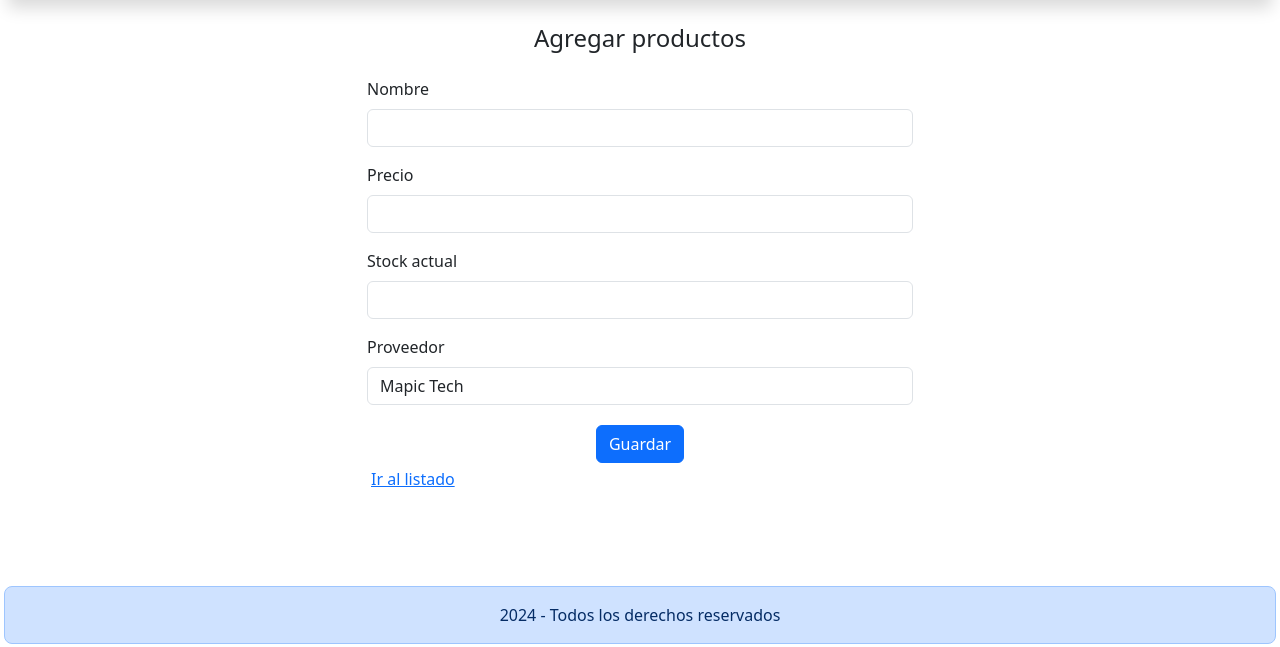
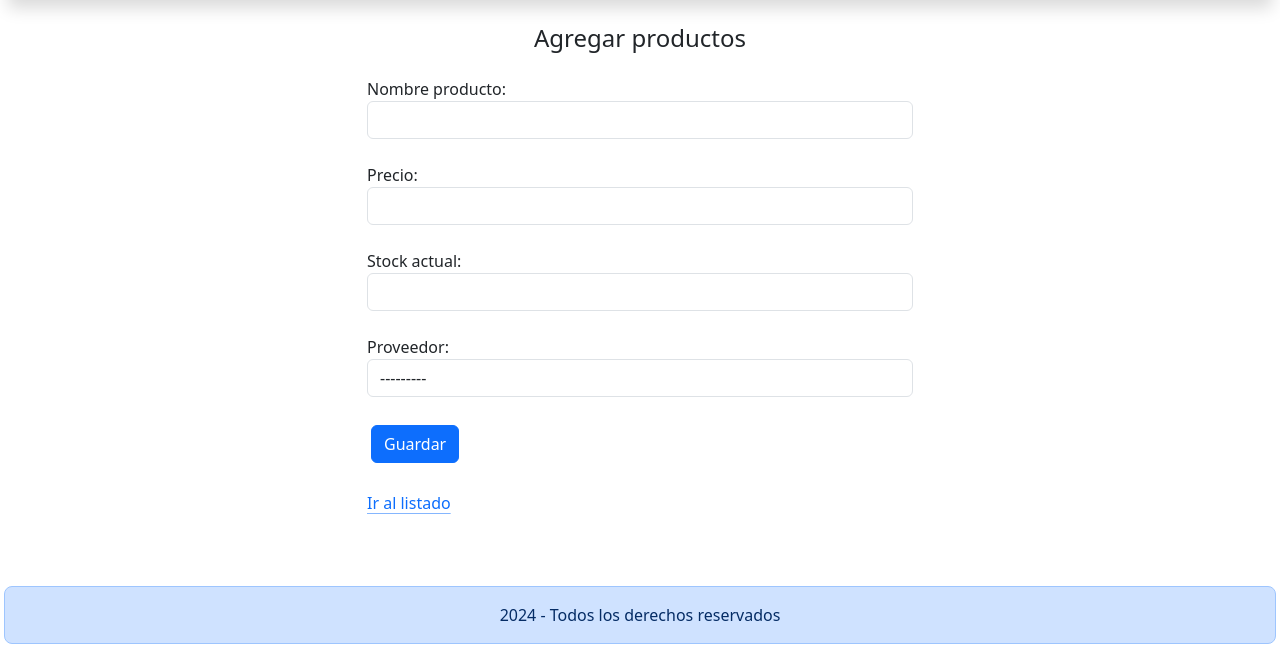
Before and after one commit to RominaPrestupa/Alkemy_ProyectoFinal, a Django app: template compra/templates/compra/form-productos.html in a window 1280 px wide. Shown: the part 156-803 px from the top of the page. Run offline with Django 5.2, Linux system fonts and the light colour scheme; the template is opened without the code that fills it: values that come from a table or form of the project are taken from there, others are empty; data comes from the database, SQL or seed files in the repository.

Commit message:
modif template form productos

```diff
--- a/compra/templates/compra/form-productos.html
+++ b/compra/templates/compra/form-productos.html
@@ -1,66 +1,28 @@
 {% extends 'base/index.html' %}
-
-{% block titulo%}
-<div class="container">
-    <div class="row justify-content-center">
-        <div class="col-md-8">
-            <h4 class="text-center m-4">Agregar productos</h4>
-        </div>
-    </div>
-</div>
-{% endblock%}
-
 
 {% block contenido %}
 <div class="container">
+    <h4 class="text-center m-4">Agregar productos</h4>
     <div class="row d-flex justify-content-center">
         <div class="col-12 col-lg-6">
-            <form action='' method='POST'>
+            <form method ="POST">
                 {% csrf_token %}
-                <div class="mb-3">
-                    <label for="exampleInputEmail1" class="form-label">Nombre</label>
-                    <input type="text" class="form-control" id="Nombre" name='nombre_producto'>
-                </div>
-                <div class="mb-3">
-                    <label for="exampleInputPassword1" class="form-label">Precio</label>
-                    <input type="number" class="form-control" id="Precio" name='precio' step='0.1'>
-                </div>
-                <div class="mb-3">
-                    <label for="exampleInputPassword1" class="form-label">Stock actual</label>
-                    <input type="number" class="form-control" id="Stock actual" name='stock'>
-                </div>
-                <div class="mb-3">
-                    <label for="exampleInputPassword1" class="form-label">Proveedor</label>
-                    <!--<input type="text" class="form-control" id="Proveedor" name='proveedor'>-->
-                    <select class='form-control' name="id_proveedor">
-                        {% for proveedor in proveedores %}
-                        <option value="{{ proveedor.id }}">{{proveedor.razon_social}}</option>
-                        {% endfor%}
-                    </select>
-                </div>
-                <div class="d-flex justify-content-center align-items-center">
-                    <button type="submit" class="btn btn-primary m-1">Guardar</button>
-                </div>
-
+                {% for field in producto_form %}
+                    <div class ="campo">
+                        {{ field.errors }}
+                        {{ field.label_tag }} {{ field }}
+                    </br>
+                {% endfor %}
+                <button type="submit" class="btn btn-primary m-1">Guardar</button>
             </form>
-            <a class="m-1" href="{% url 'listado-productos' %}">Ir al listado</a>
+            <br><br>
+            <a class="icon-link" href="{% url 'listado-productos' %}">
+                Ir al listado
+                <svg class="bi" aria-hidden="true">
+                    <use xlink:href="#arrow-right"></use>
+                </svg>
+            </a>
         </div>
     </div>
 </div>
 {% endblock %}
-
-<!--
-<div class="container">
-    <div class="row d-flex justify-content-center">
-        <div class="col-12 col-lg-6">
-            <form action='' method='POST'>
-                {% csrf_token %}
-                {{ producto_form.as_p }}
-                <div class="d-flex justify-content-center align-items-center">
-                    <button type="submit" class="btn btn-primary m-1">Guardar</button>
-                </div>
-            </form>
-            <a class="m-1" href="{% url 'listado-productos' %}">Ir al listado</a>
-        </div>
-    </div>
-</div>
```
